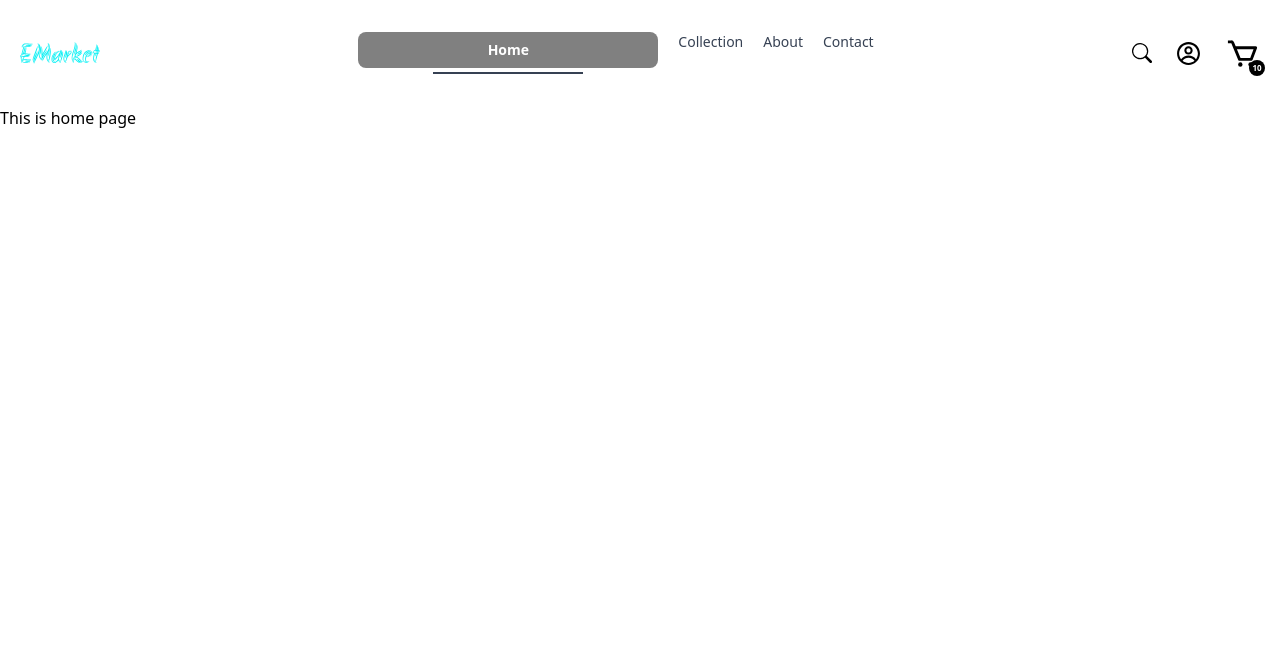
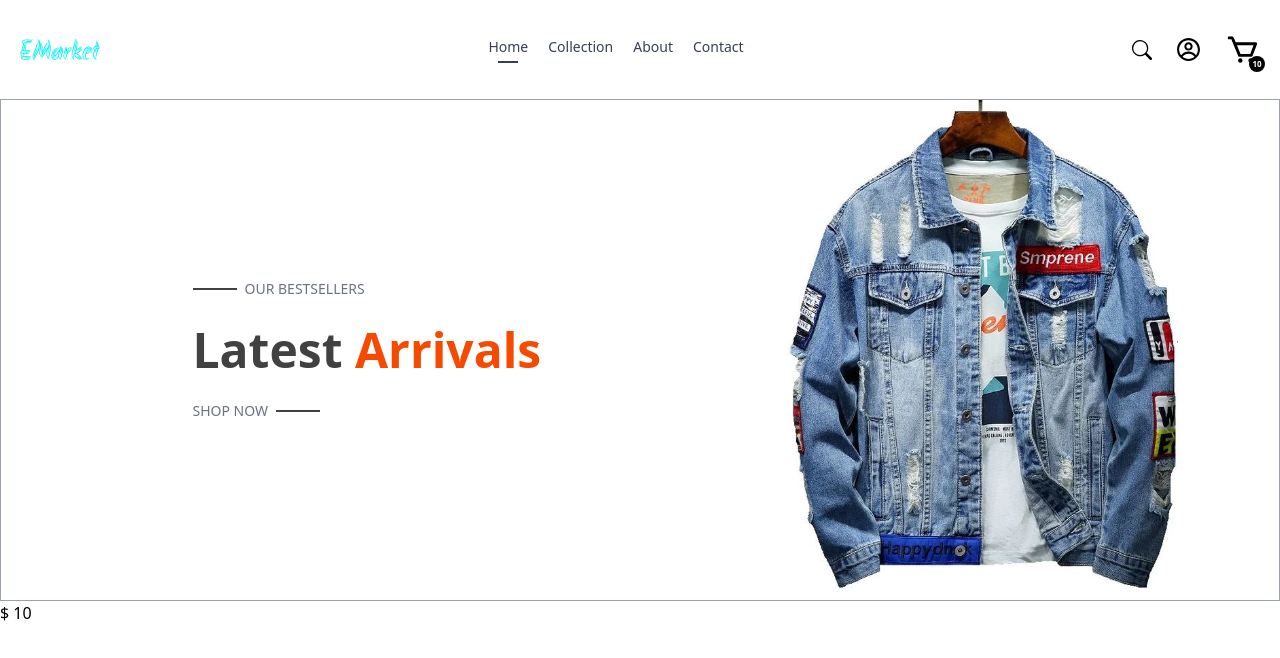
Before and after one commit to matusalasana/ecommerce-app, a React (Vite) app: page / in a window 1280 px wide. Shown: the top 658 px of the page. Built offline with nearby package versions, Linux system fonts and the light colour scheme.

Commit message:
usContext worked

```diff
--- /dev/null
+++ b/src/components/Hero.tsx
@@ -0,0 +1,53 @@
+
+import newArrival from '../assets/images/New-Arrival-High-Quality-Male-Jacket.jpeg'
+
+function Hero() {
+  return (
+    <div
+        className="
+            flex
+            flex-col
+            sm:flex-row
+            items-center
+            justify-evenly
+            border
+            border-gray-400"
+    >
+
+        {/* Hero left side */}
+
+        <div
+            className="
+                flex
+                items-center
+                justify-center
+                py-10
+                sm:py-0
+                w-full
+                sm:w-1/2"
+        >
+            <div className="text-[#414141]">
+                <div className="flex flex-row items-center gap-2">
+                    <p className="w-8 md:w-11 h-0.5 bg-[#414141]"></p>
+                    <p className="font-medium text-gray-500 text-sm md:txt-base">OUR BESTSELLERS</p>
+                </div>
+                <h1 className="text-3xl sm:py-3 lg:text-5xl leading-relaxed font-semibold">
+                    Latest <span className="text-orange-600">Arrivals</span>
+                </h1>
+                <div className="flex flex-row items-center gap-2">
+                    <p className="font-medium text-gray-500 text-sm md:txt-base">SHOP NOW</p>
+                    <p className="w-8 md:w-11 h-0.5 bg-[#414141]"></p>
+                </div>
+            </div>
+        </div>
+
+        {/* Hero right side */}
+        <img
+            src={newArrival}
+            alt="latest arrivals"
+            className="w-[500px] max-sm:w-[90%]" />
+    </div>
+  )
+}
+
+export default Hero
--- /dev/null
+++ b/src/components/LatestCollection.tsx
@@ -0,0 +1,19 @@
+import { useContext } from "react"
+import { ShopContext } from "../context/ShopContext"
+
+
+function LatestCollection() {
+
+  const products  = useContext(ShopContext)
+
+  if (!products) return null
+  console.log(products)
+
+  return (
+    <div>
+      {products.currency} {products.delivery_fee}
+    </div>
+  )
+}
+
+export default LatestCollection
--- a/src/components/Nav.tsx
+++ b/src/components/Nav.tsx
@@ -83,7 +83,7 @@ function Nav() {
 
             <BiMenu
                 onClick={()=>setVisibility(true)}
-                className="menuitem cursor-pointer sm:hidden"
+                className="cursor-pointer block sm:hidden "
                 fontSize={'25px'}
             />
 
@@ -109,16 +109,16 @@ function Nav() {
             '
                 >
                     <NavLink to={'/'}>
-                        <p>Home</p>
+                        <p className='sm-device-menu'>Home</p>
                     </NavLink>
                     <NavLink to={'/collection'} >
-                        <p>Collection</p>
+                        <p className='sm-device-menu'>Collection</p>
                     </NavLink>
                     <NavLink to={'/about'} >
-                        <p>About</p>
+                        <p className='sm-device-menu'>About</p>
                     </NavLink>
                     <NavLink to={'/contact'} >
-                        <p>Contact</p>
+                        <p className='sm-device-menu'>Contact</p>
                     </NavLink>
                 </div>
             </div>
--- /dev/null
+++ b/src/context/ShopContext.tsx
@@ -0,0 +1,29 @@
+import { createContext, type ReactNode } from "react";
+import Products from "../pages/Products";
+
+export interface ShopContextType {
+    currency: string;
+    delivery_fee: number;
+}
+
+export const ShopContext = createContext<ShopContextType | undefined>(undefined);
+
+
+function ShopContextProvider({ children }: { children: ReactNode }) {
+
+    const currency = "$";
+    const delivery_fee = 10;
+
+    const items = { Products, currency, delivery_fee }
+
+
+    return (
+        <ShopContext.Provider value={items} >
+            {children}
+
+
+        </ShopContext.Provider>
+    )
+}
+
+export default ShopContextProvider
--- a/src/index.css
+++ b/src/index.css
@@ -5,7 +5,7 @@ a.active hr {
 }
 
 
-a.active p{
+a.active > .sm-device-menu{
     font-weight: bold;
     background-color: gray;
     color: white;
--- a/src/main.tsx
+++ b/src/main.tsx
@@ -4,11 +4,14 @@ import './index.css'
 import App from './App.tsx'
 
 import { BrowserRouter } from 'react-router-dom'
+import ShopContextProvider from './context/ShopContext.tsx'
 
 
 createRoot(document.getElementById('root')!).render(
 
   <BrowserRouter>
+  <ShopContextProvider>
     <App />
+  </ShopContextProvider>
   </BrowserRouter>
 )
--- a/src/pages/Home.tsx
+++ b/src/pages/Home.tsx
@@ -1,8 +1,13 @@
+import Hero from "../components/Hero"
+import LatestCollection from "../components/LatestCollection"
 
 
 function Home() {
   return (
-    <div>This is home page</div>
+    <div>
+      <Hero />
+      <LatestCollection/>
+    </div>
   )
 }
 
--- a/src/pages/Products.tsx
+++ b/src/pages/Products.tsx
@@ -2,7 +2,9 @@
 
 function Products() {
   return (
-    <div>Products</div>
+    <div>
+      This is product page
+    </div>
   )
 }
 
```
Also changed, not shown: src/assets/images/New-Arrival-High-Quality-Male-Jacket.jpeg (added).
